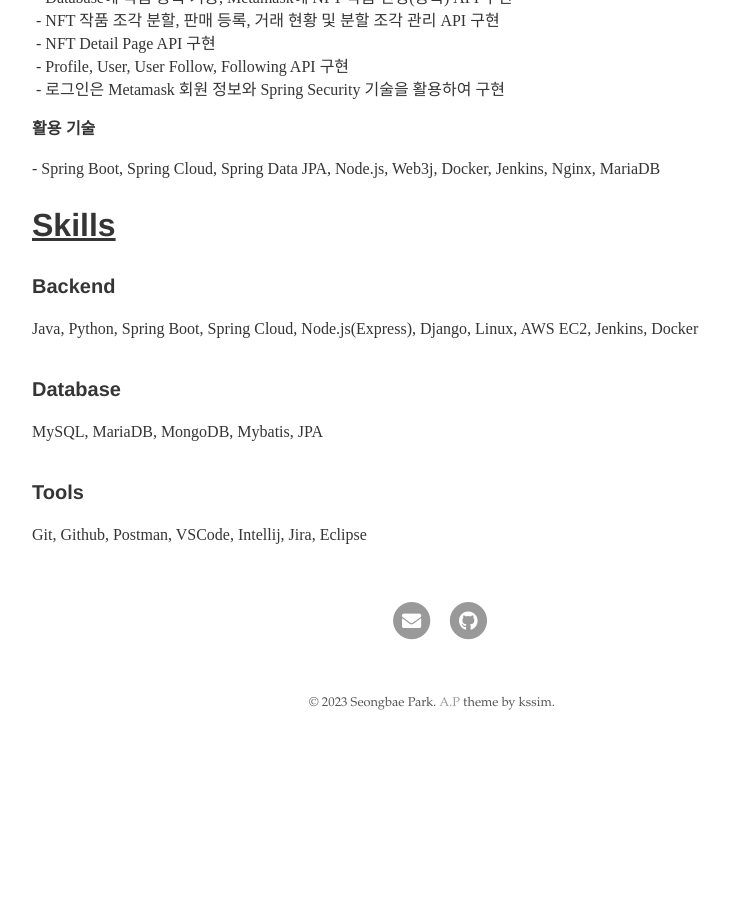
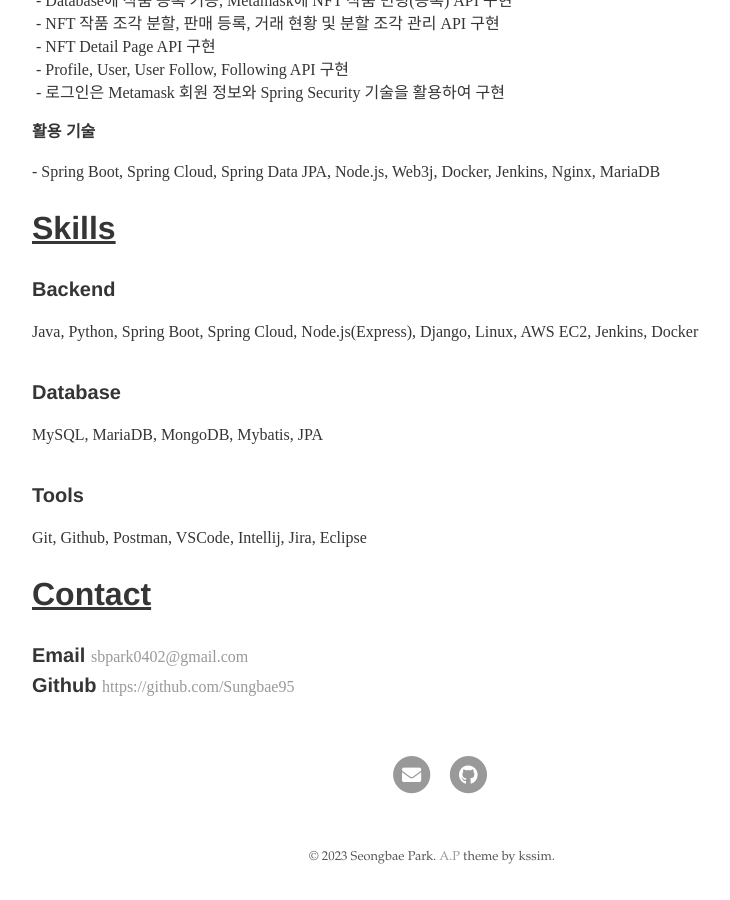
Before and after one commit to Sungbae95/Sungbae95.github.io, a Jekyll site: the page built from index.md, in a window 1280 px wide and 900 px high, scrolled down 3837 px. Shown: the whole window, without its empty margins (208-938 px from the left). Built offline with Jekyll 4.4.1, drawn with Linux system fonts in a browser that asks for light colours; some web fonts are replaced; before the commit the page ends 4583 px from its top, so only the background shows below that.

Commit message:
Update index.md

```diff
--- a/index.md
+++ b/index.md
@@ -53,7 +53,9 @@
 # <U>Project</U>
 ![image](https://user-images.githubusercontent.com/98007970/225359778-d97d6389-3770-4f82-8236-6f8a5ee5a25d.png){: width="25%" height="25%"}<br/>
 <span style="font-size:135%"> <b> SALUS</b> </span> <br/>
-<span style="font-size:80%; color:gray"> 삼성 청년 SW 아카데미 공통 프로젝트<br/> 2022.07 ~ 2022.08  <br/> https://github.com/Sungbae95/SALUS</span> <br/> <br/>
+<span style="font-size:80%; color:gray"> 삼성 청년 SW 아카데미 공통 프로젝트<br/> 2022.07 ~ 2022.08  <br/>
+<a href="https://github.com/Sungbae95/SALUS" target="_blank" rel="noopener noreferrer" style="font-family: nanumsquare;">https://github.com/Sungbae95/SALUS</a>
+</span> <br/> <br/>
 <span style="font-size:100%"> <b>프로젝트 소개</b> </span> <br/>
 <p style="line-height:23px; font-family: nanumsquare;">
   Salus는 매일 발전하는 나를 확인할 수 있고 완료한 운동을 자동으로 기록해주는 IOT 서비스입니다.
@@ -77,7 +79,9 @@
 <br/><br/>
 ![image](https://user-images.githubusercontent.com/98007970/225359926-7029288f-3e74-4024-9407-3fc525729ab8.png) <br/>
 <span style="font-size:135%"> <b>ZZAZO</b> </span> <br/>
-<span style="font-size:80%; color:gray"> 삼성 청년 SW 아카데미 특화 프로젝트<br/> 2022.08 ~ 2022.10 <br/> https://github.com/Sungbae95/ZZAZO </span> <br/> <br/>
+<span style="font-size:80%; color:gray"> 삼성 청년 SW 아카데미 특화 프로젝트<br/> 2022.08 ~ 2022.10 <br/>
+<a href="https://github.com/Sungbae95/ZZAZO" target="_blank" rel="noopener noreferrer" style="font-family: nanumsquare;">https://github.com/Sungbae95/ZZAZO</a>
+</span> <br/> <br/>
 <span style="font-size:100%"> <b>프로젝트 소개</b> </span> <br/>
 <p style="line-height:23px; font-family: nanumsquare;">
   빅데이터기반 주변 장소 추천 서비스입니다.
@@ -101,7 +105,9 @@
 <br/><br/>
 ![image](https://user-images.githubusercontent.com/98007970/225358755-3302bcb5-afb6-41bd-840f-a5405a347925.png){: width="25%" height="25%"} <br/>
 <span style="font-size:135%"> <b>SELLY</b> </span> <br/>
-<span style="font-size:80%; color:gray"> 삼성 청년 SW 아카데미 자율 프로젝트<br/> 2022.10 ~ 2022.12 <br/> https://github.com/Team-NCT/Selly </span> <br/> <br/>
+<span style="font-size:80%; color:gray"> 삼성 청년 SW 아카데미 자율 프로젝트<br/> 2022.10 ~ 2022.12 <br/>
+<a href="https://github.com/Team-NCT/Selly" target="_blank" rel="noopener noreferrer" style="font-family: nanumsquare;">https://github.com/Team-NCT/Selly</a>
+</span> <br/> <br/>
 <span style="font-size:100%"> <b>프로젝트 소개</b> </span> <br/>
 <p style="line-height:23px; font-family: nanumsquare;">
   LG U+ 기업 연계 프로젝트입니다.<br/>최근 유행하고 있는 아트테크(Art-Tech) 플랫폼의 NFT 버전입니다.<br/>판매자가 직접 NFT를 올리고 NFT를 여러 사람이 나누어서 공동으로 소유하고 소유 지분을 재판매 할 수 있는 플랫폼입니다.
@@ -144,3 +150,10 @@
 <p style="line-height:23px; font-family: nanumsquare;">
 Git, Github, Postman, VSCode, Intellij, Jira, Eclipse
 </p>
+
+
+# <U>Contact</U>
+<span style="font-size:125%"> <b>Email</b> </span>
+<a href="mailto:sbpark04029@gmail.com" target="_blank" rel="noopener noreferrer" style="font-family: nanumsquare;">sbpark0402@gmail.com</a> <br/>
+<span style="font-size:125%"> <b>Github</b> </span>
+<a href="https://github.com/Sungbae95" target="_blank" rel="noopener noreferrer" style="font-family: nanumsquare;">https://github.com/Sungbae95</a>
```
